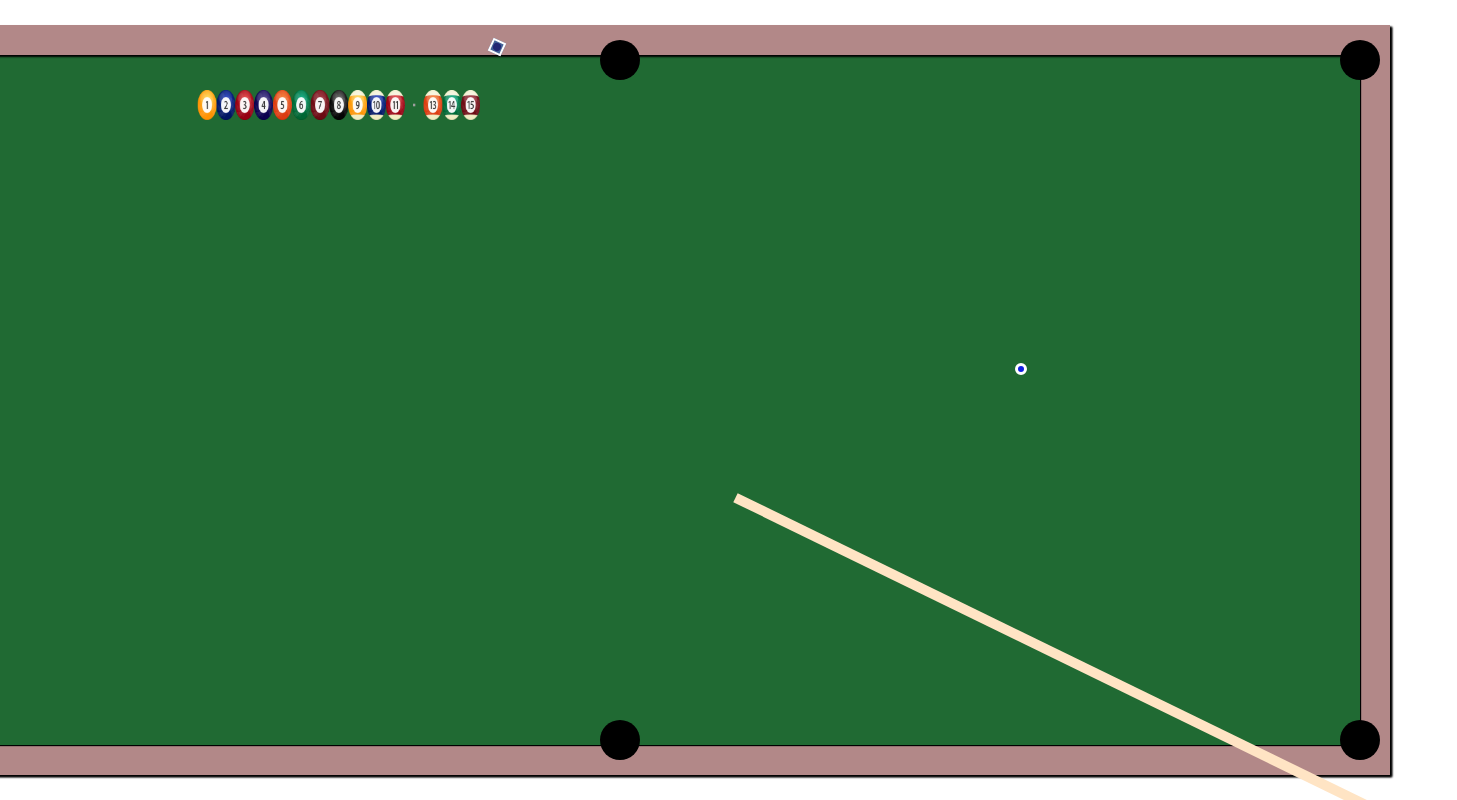
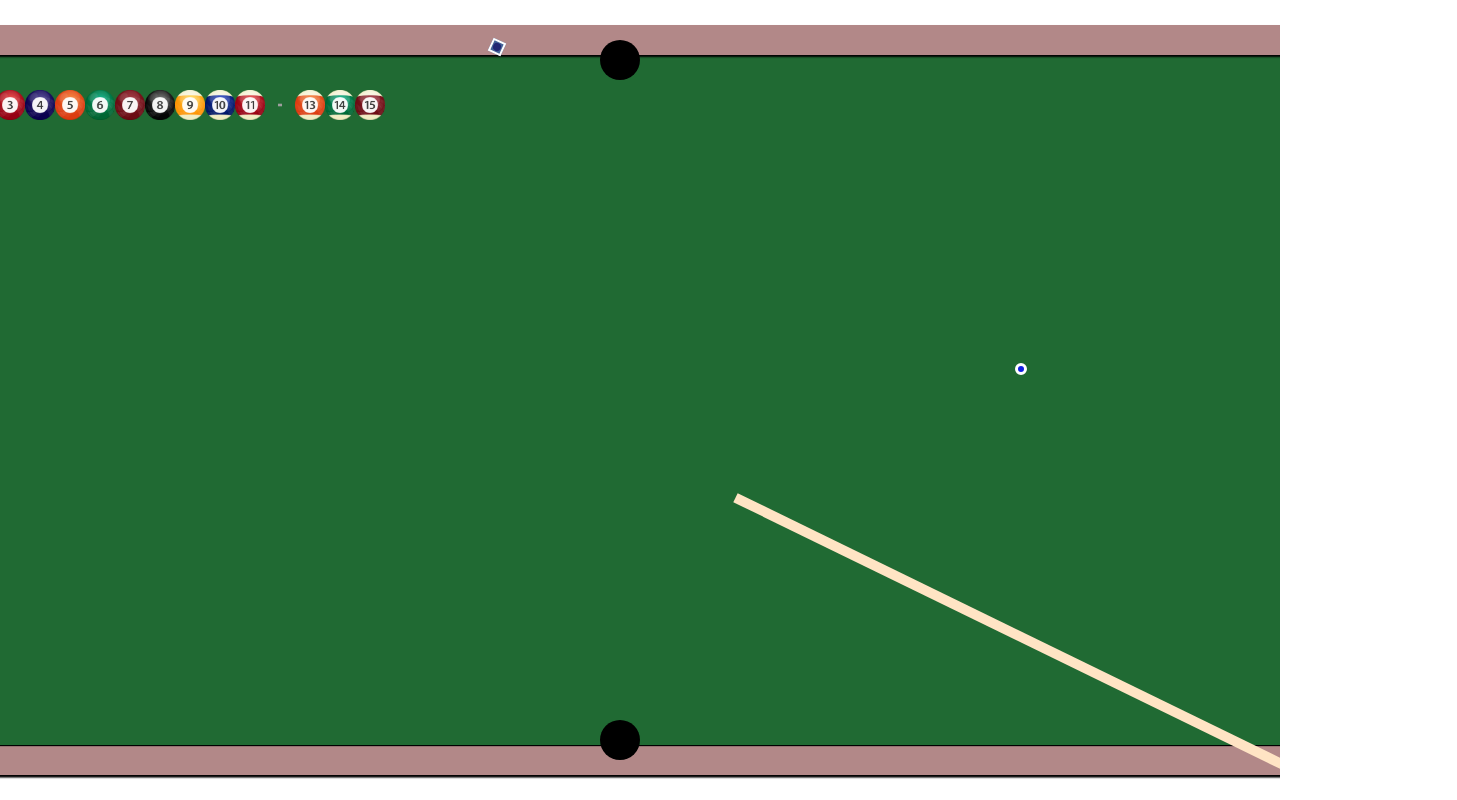
Before and after one commit to BenjiDalton/poolwithbrooksie, an Angular app: page / in a window 1280 px wide. Shown: the top 800 px of the page, 1457 px wide, since content can reach past the window. Built offline with nearby package versions, Linux system fonts and the light colour scheme.

Commit message:
Fixed table scaling

```diff
--- a/src/app/app.component.scss
+++ b/src/app/app.component.scss
@@ -3,18 +3,19 @@
 	justify-content: center;
 	align-items: center;
 	height: 100vh;
+	overflow: hidden;
 
 	.game-area {
 		display: flex;
 		position: relative;
 		justify-content: center;
 		align-items: center;
-		height: 1290px;
-		width: 2040px;
+		height: 100%;
+		width: 100%;
+		min-height: 1290px;
+		min-width: 2040px;
 
 		.game-canvas {
-			width: 100%;
-			height: 100%;
 			background-color: transparent !important;
 		}
 
```
